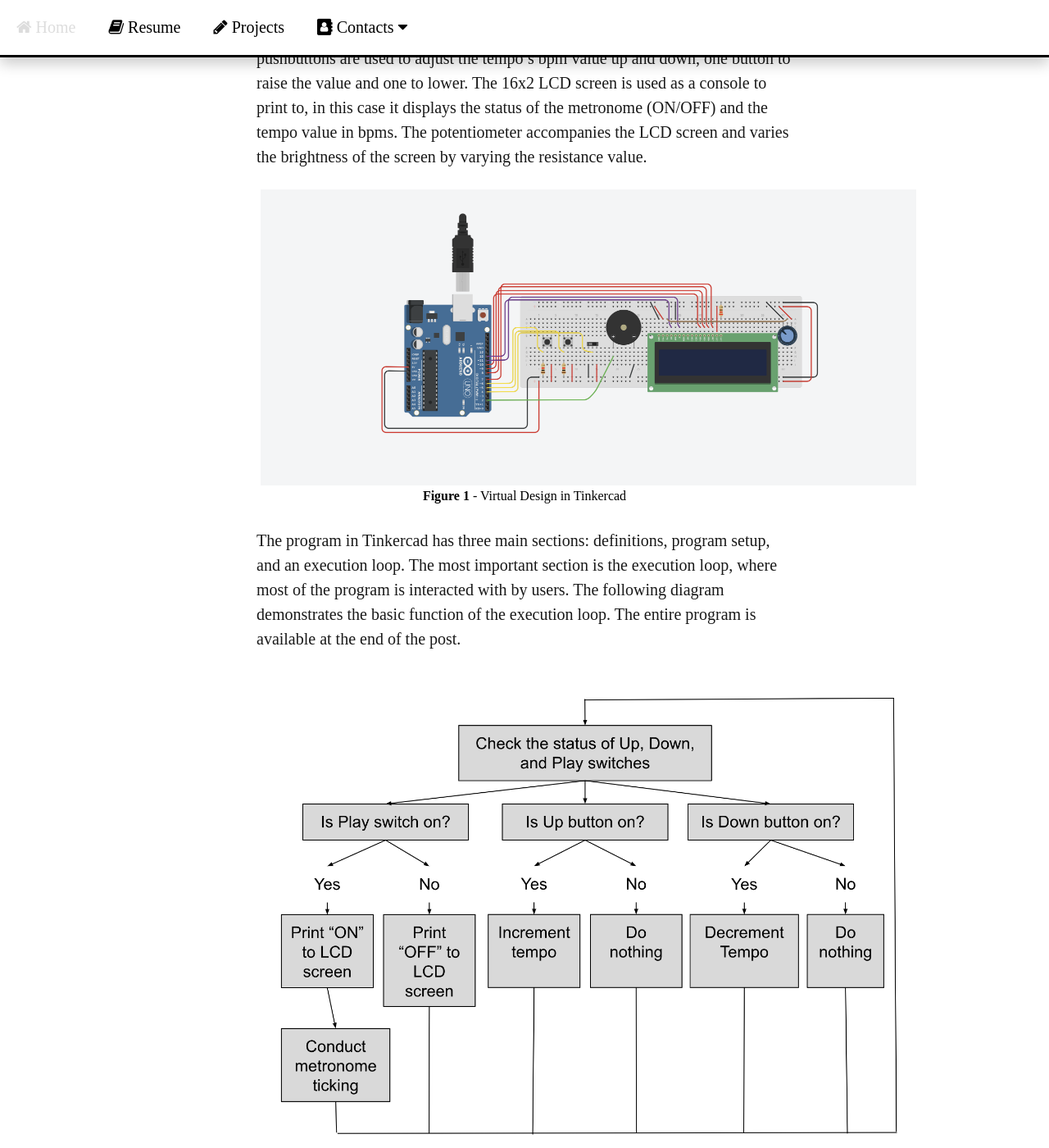
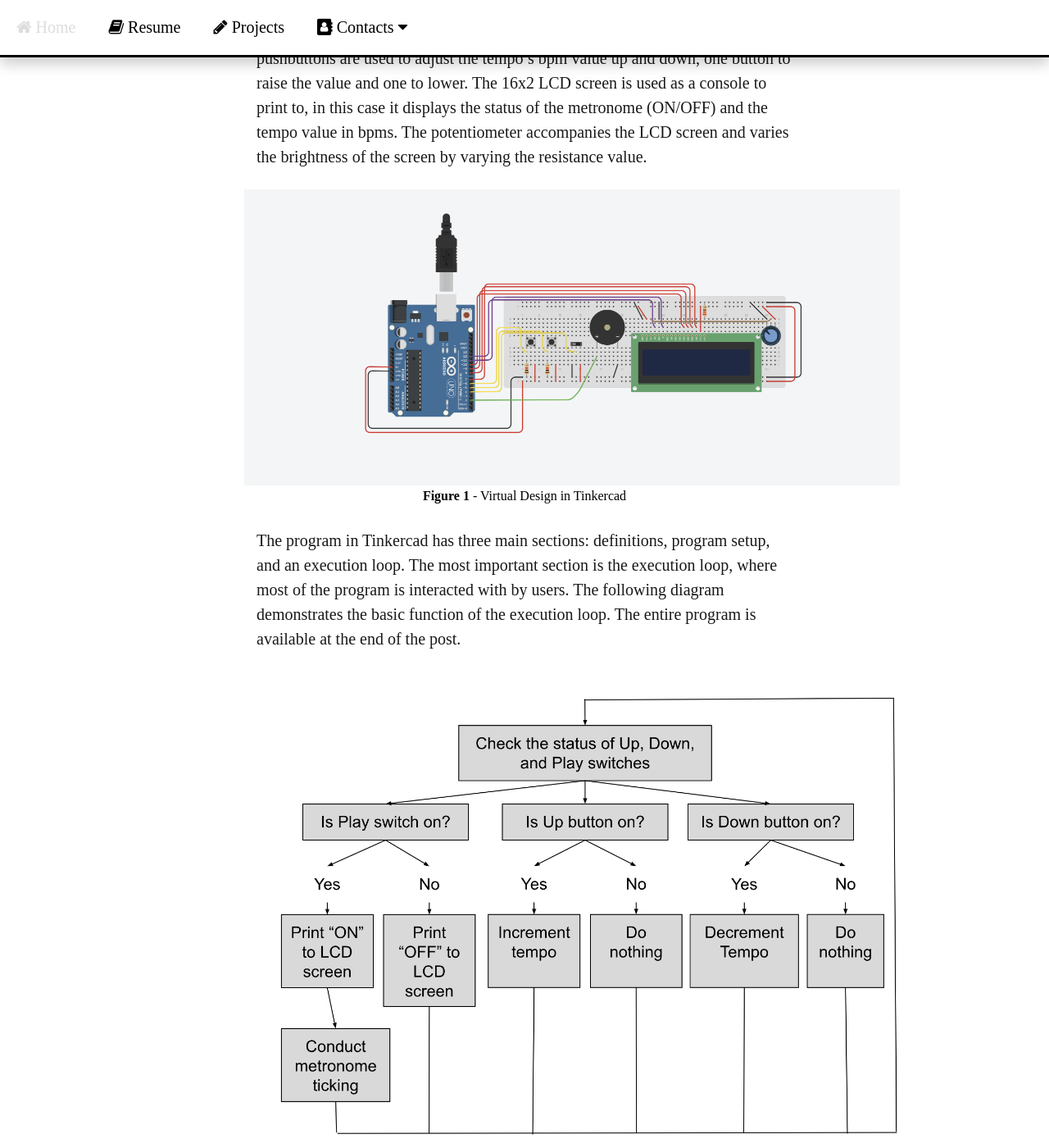
Before and after one commit to JacobHodgins/hodginsjacob, a Jekyll site: the page built from _posts/2023-07-13-digital-metronome.md, in a window 1280 px wide and 1400 px high, scrolled down 1415 px. Shown: the whole window at 82% size. Built offline with Jekyll 4.4.1, drawn with Linux system fonts in a browser that asks for light colours.

Commit message:
Update main.css

```diff
--- a/css/main.css
+++ b/css/main.css
@@ -195,7 +195,7 @@ nav.navbar a:active {
 }
 
 .post-image1 {
-  margin-left: 30px;
+  margin-left: 10px;
 }
 /* --------------------------------POSTS-------------------------------- */
 /* --------------------------------FOOTER-------------------------------- */
```
